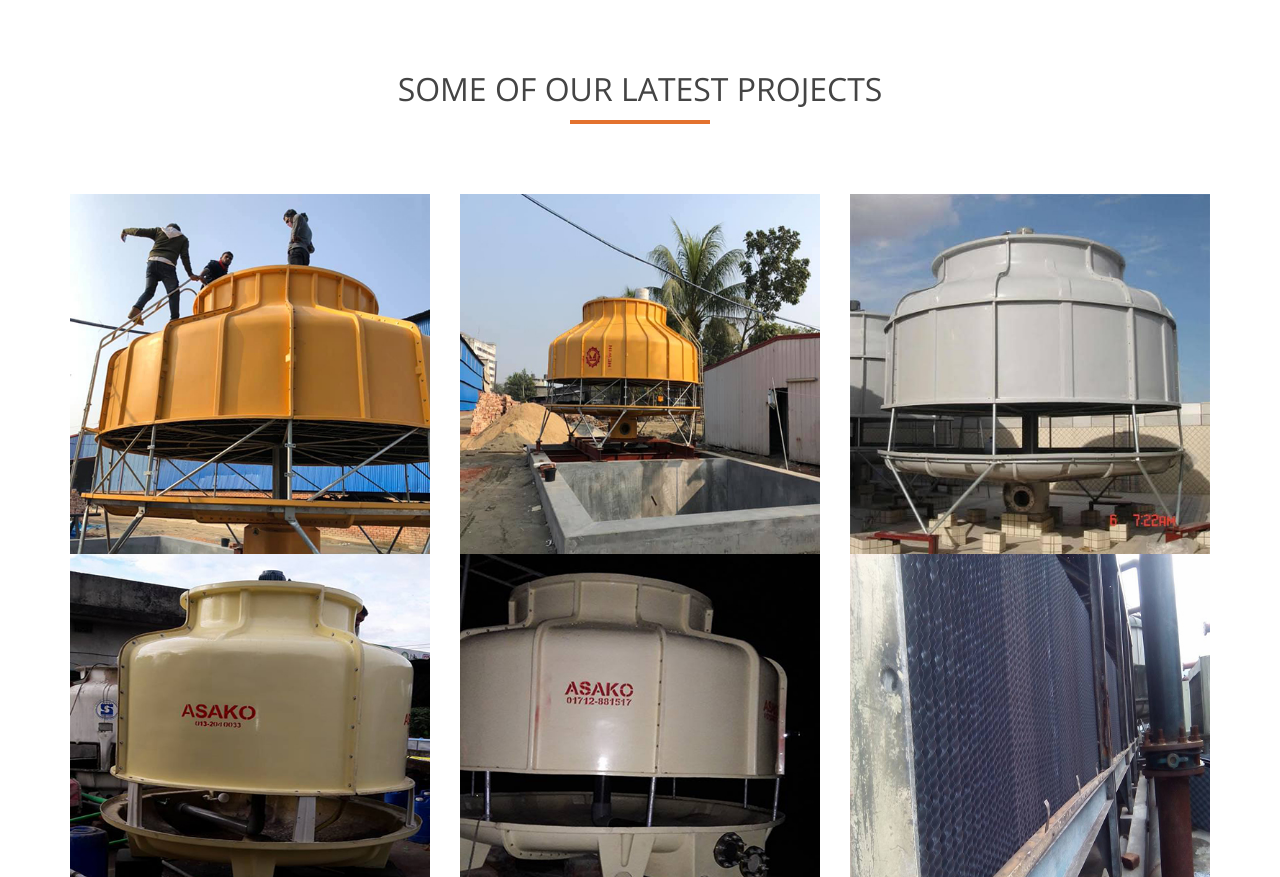
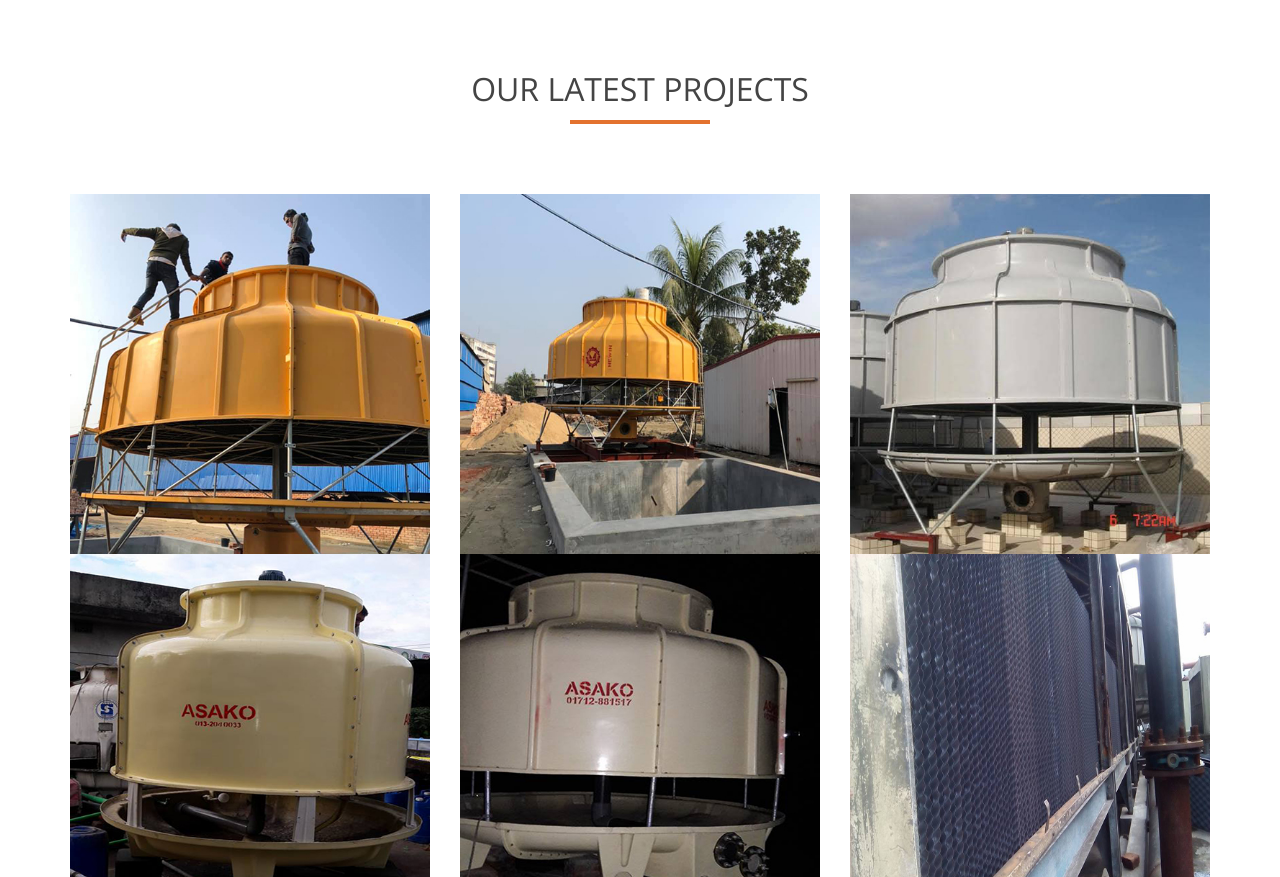
Before and after one commit to Sarker99/dsbbd.org, a plain HTML site: page index.html in a window 1280 px wide. Shown: the part 3378-4255 px from the top of the page. Drawn offline with nearby package versions, Linux system fonts and the light colour scheme; some packages are replaced by stand-ins of ours; a web font is replaced by a local one.

Commit message:
Add files via upload

```diff
--- a/index.html
+++ b/index.html
@@ -249,7 +249,6 @@
                         <div class="overlay">
                             <div class="inner">
                                 <h4><a data-rel="lightbox" href="images/portfolio/item1.jpg">Round type Cooling Tower</a></h4>
-
                             </div>
                         </div> <!-- /.overlay -->
                     </div> <!-- /.portfolio-thumb -->
@@ -271,7 +270,6 @@
                         <div class="overlay">
                             <div class="inner">
                                 <h4><a data-rel="lightbox" href="images/portfolio/item3.jpg">Cooling Tower Spare Parts</a></h4>
-
                             </div>
                         </div> <!-- /.overlay -->
                     </div> <!-- /.portfolio-thumb -->
@@ -282,8 +280,7 @@
                         <div class="overlay">
                             <div class="inner">
                                 <h4><a data-rel="lightbox" href="images/portfolio/item4.jpg">Cooling Tower Spare Parts</a></h4>
-
-                            </div>
+                             </div>
                         </div> <!-- /.overlay -->
                     </div> <!-- /.portfolio-thumb -->
                 </div> <!-- /.col-md-3 -->
@@ -295,7 +292,6 @@
                         <div class="overlay">
                             <div class="inner">
                                 <h4><a data-rel="lightbox" href="images/portfolio/item5.jpg">Hit-Exchanger Plate</a></h4>
-
                             </div>
                         </div> <!-- /.overlay -->
                     </div> <!-- /.portfolio-thumb -->
@@ -306,7 +302,6 @@
                         <div class="overlay">
                             <div class="inner">
                                 <h4><a data-rel="lightbox" href="images/portfolio/item6.jpg">Hit-Exchanger Plate</a></h4>
-
                             </div>
                         </div> <!-- /.overlay -->
                     </div> <!-- /.portfolio-thumb -->
@@ -317,7 +312,6 @@
                         <div class="overlay">
                             <div class="inner">
                                 <h4><a data-rel="lightbox" href="images/portfolio/item7.jpg">Hit-Exchanger Plate</a></h4>
-
                             </div>
                         </div> <!-- /.overlay -->
                     </div> <!-- /.portfolio-thumb -->
@@ -328,7 +322,6 @@
                         <div class="overlay">
                             <div class="inner">
                                 <h4><a data-rel="lightbox" href="images/portfolio/item8.jpg">Hit-Exchanger Plate</a></h4>
-
                             </div>
                         </div> <!-- /.overlay -->
                     </div> <!-- /.portfolio-thumb -->
@@ -341,7 +334,6 @@
                         <div class="overlay">
                             <div class="inner">
                                 <h4><a data-rel="lightbox" href="images/portfolio/item9.jpg">Water Treatment Plant</a></h4>
-
                             </div>
                         </div> <!-- /.overlay -->
                     </div> <!-- /.portfolio-thumb -->
@@ -352,7 +344,6 @@
                         <div class="overlay">
                             <div class="inner">
                                 <h4><a data-rel="lightbox" href="images/portfolio/item10.jpg">Water Treatment Plant spare parts</a></h4>
-
                             </div>
                         </div> <!-- /.overlay -->
                     </div> <!-- /.portfolio-thumb -->
@@ -363,7 +354,6 @@
                         <div class="overlay">
                             <div class="inner">
                                 <h4><a data-rel="lightbox" href="images/portfolio/item11.jpg">Water Treatment Plant spare parts</a></h4>
-
                             </div>
                         </div> <!-- /.overlay -->
                     </div> <!-- /.portfolio-thumb -->
@@ -374,7 +364,6 @@
                         <div class="overlay">
                             <div class="inner">
                                 <h4><a data-rel="lightbox" href="images/portfolio/item12.jpg">Dosing and Water Pump</a></h4>
-
                             </div>
                         </div> <!-- /.overlay -->
                     </div> <!-- /.portfolio-thumb -->
@@ -387,7 +376,6 @@
                         <div class="overlay">
                             <div class="inner">
                                 <h4><a data-rel="lightbox" href="images/portfolio/item13.png">Laboratory Products</a></h4>
-
                             </div>
                         </div> <!-- /.overlay -->
                     </div> <!-- /.portfolio-thumb -->
@@ -398,7 +386,6 @@
                         <div class="overlay">
                             <div class="inner">
                                 <h4><a data-rel="lightbox" href="images/portfolio/item14.png">Dosing & Water Pump</a></h4>
-
                             </div>
                         </div> <!-- /.overlay -->
                     </div> <!-- /.portfolio-thumb -->
@@ -409,7 +396,6 @@
                         <div class="overlay">
                             <div class="inner">
                                 <h4><a data-rel="lightbox" href="images/portfolio/item15.jpg">Cooling Tower Spare Parts</a></h4>
-
                             </div>
                         </div> <!-- /.overlay -->
                     </div> <!-- /.portfolio-thumb -->
@@ -420,7 +406,6 @@
                         <div class="overlay">
                             <div class="inner">
                                 <h4><a data-rel="lightbox" href="images/portfolio/item16.jpg">Cooling Tower Spare Parts</a></h4>
-
                             </div>
                         </div> <!-- /.overlay -->
                     </div> <!-- /.portfolio-thumb -->
@@ -470,7 +455,7 @@
 
                 <div class="our-team">
 						<div class="title-section text-center">
-							<h2>Some of our Latest Projects</h2>
+							<h2>Our Latest Projects</h2>
 							<span></span>
 						</div> <!-- /.title-section -->
                     <div class="col-md-4 col-sm-6">
```
